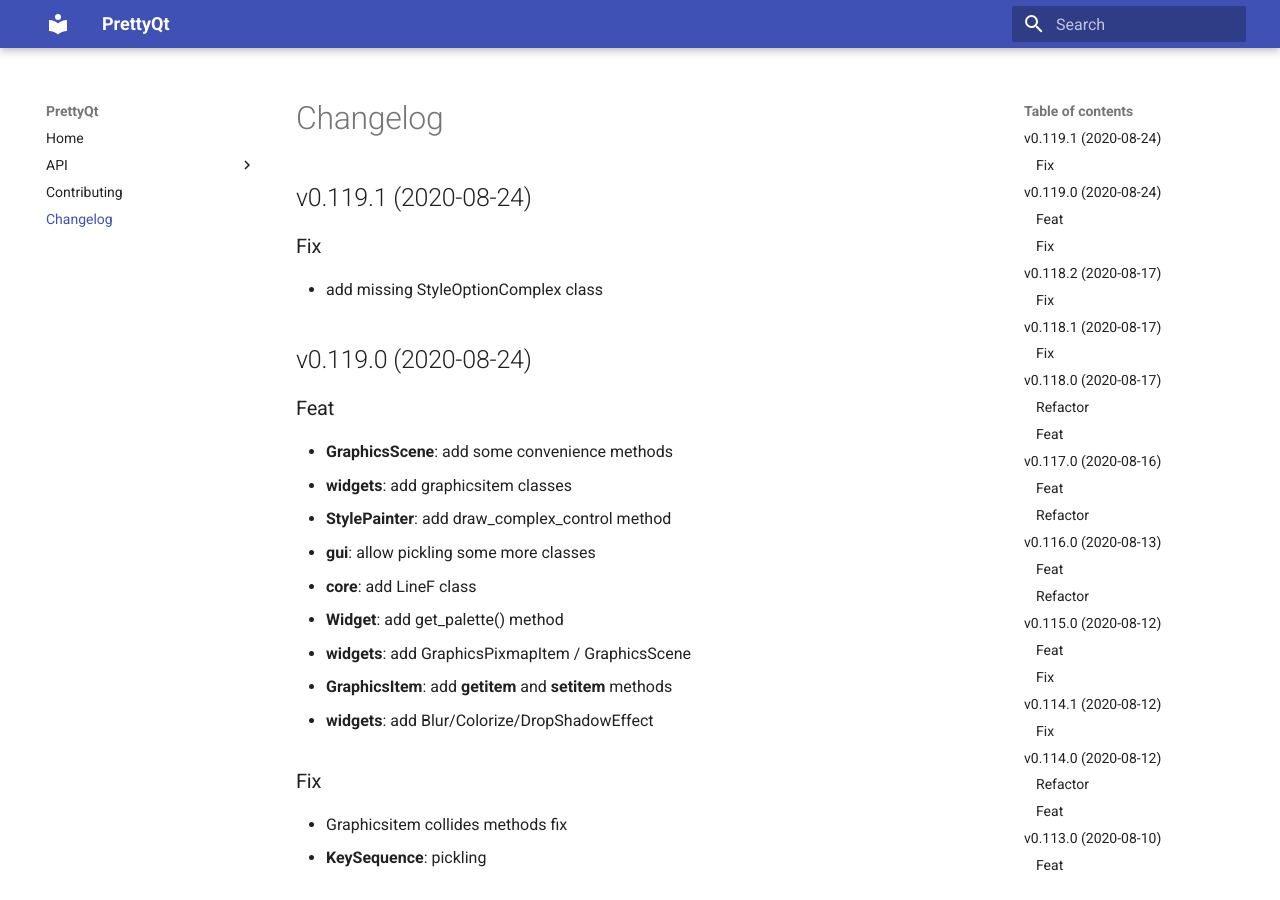
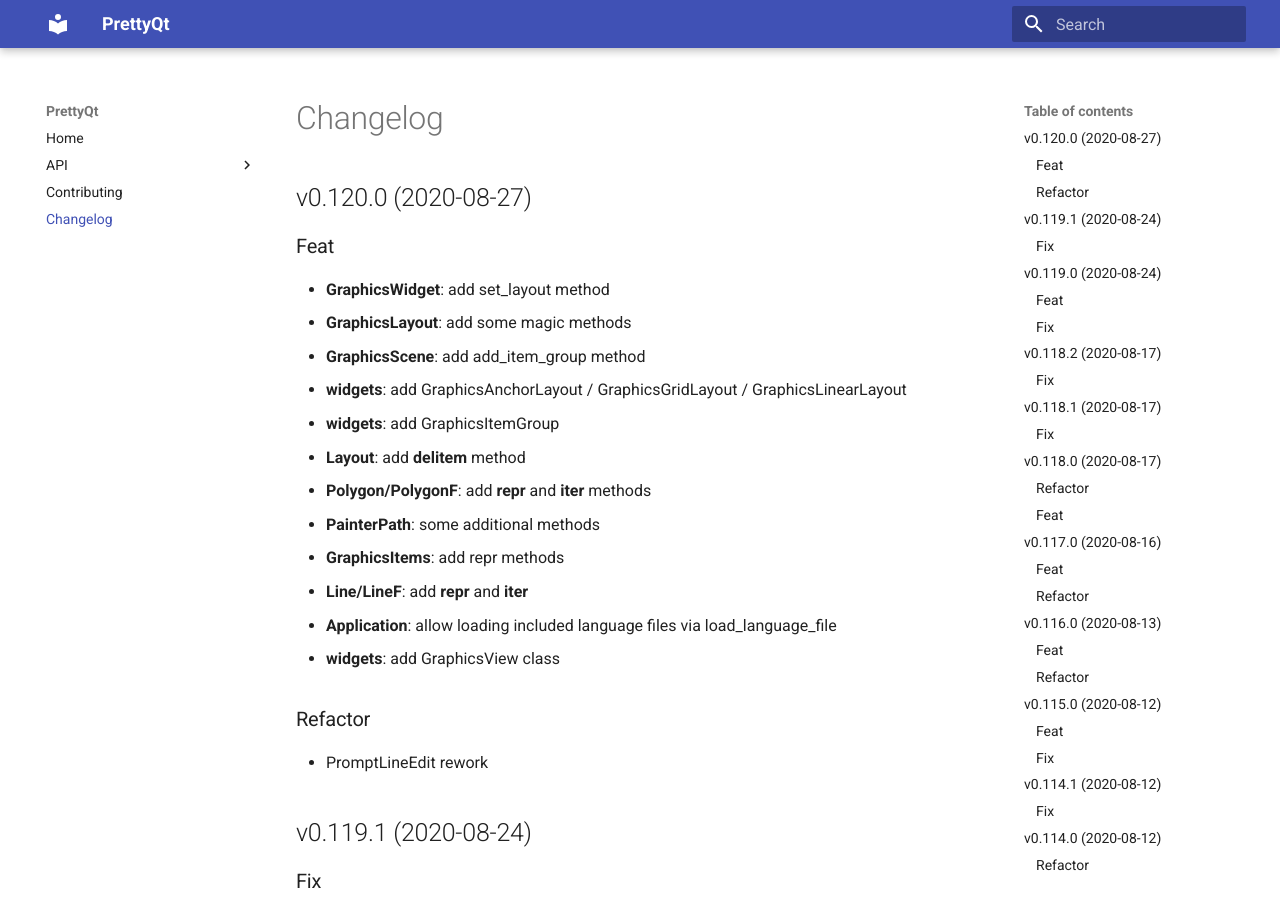
Before and after one commit to phil65/PrettyQt, an MkDocs documentation site: the page built from docs/changelog.md, in a window 1280 px wide and 900 px high. Built offline with MkDocs 1.6.1 and Material for MkDocs 9.7.7, drawn with Linux system fonts in a browser that asks for light colours.

Commit message:
bump: version 0.119.1 → 0.120.0

```diff
--- a/docs/changelog.md
+++ b/docs/changelog.md
@@ -1,3 +1,24 @@
+## v0.120.0 (2020-08-27)
+
+### Feat
+
+- **GraphicsWidget**: add set_layout method
+- **GraphicsLayout**: add some magic methods
+- **GraphicsScene**: add add_item_group method
+- **widgets**: add GraphicsAnchorLayout / GraphicsGridLayout / GraphicsLinearLayout
+- **widgets**: add GraphicsItemGroup
+- **Layout**: add __delitem__ method
+- **Polygon/PolygonF**: add __repr__ and __iter__ methods
+- **PainterPath**: some additional methods
+- **GraphicsItems**: add repr methods
+- **Line/LineF**: add __repr__ and __iter__
+- **Application**: allow loading included language files via load_language_file
+- **widgets**: add GraphicsView class
+
+### Refactor
+
+- PromptLineEdit rework
+
 ## v0.119.1 (2020-08-24)
 
 ### Fix
--- a/prettyqt/__init__.py
+++ b/prettyqt/__init__.py
@@ -4,7 +4,7 @@
 
 __author__ = """Philipp Temminghoff"""
 __email__ = "phil65@kodi.tv"
-__version__ = "0.119.1"
+__version__ = "0.120.0"
 
 
 def debug():
--- a/pyproject.toml
+++ b/pyproject.toml
@@ -1,6 +1,6 @@
 [tool.poetry]
 name = "PrettyQt"
-version = "0.119.1"
+version = "0.120.0"
 description = "A pythonic layer on top of qtpy"
 readme = 'docs/index.md'
 repository = "https://github.com/phil65/prettyqt"
@@ -127,7 +127,7 @@
 '''
 [tool.commitizen]
 name = "cz_conventional_commits"
-version = "0.119.1"
+version = "0.120.0"
 tag_format = "v$version"
 version_files = [
     "prettyqt/__init__.py:__version__",
--- a/setup.py
+++ b/setup.py
@@ -40,6 +40,6 @@
     packages=find_packages(),
     test_suite="tests",
     url="https://github.com/phil65/prettyqt",
-    version="0.119.1",
+    version="0.120.0",
     zip_safe=False,
 )
```
Also changed, not shown: CHANGELOG.md (+21 -0 lines).
